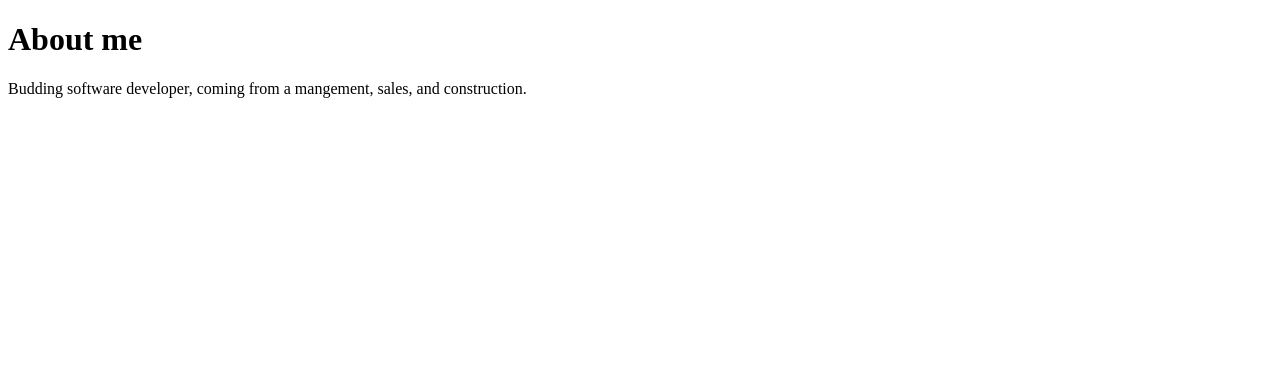
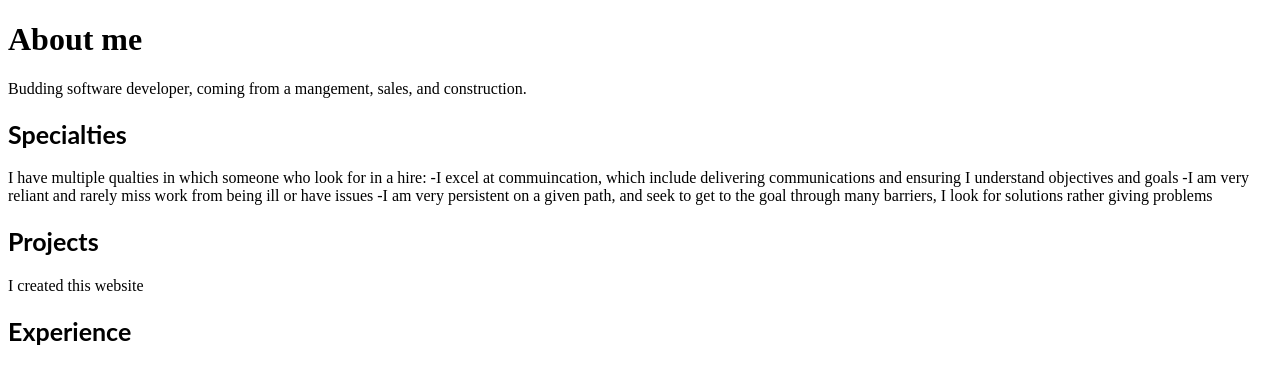
Before and after one commit to DavidMervine/Mywebsite, a plain HTML site: page index.html in a window 1280 px wide. Drawn offline with Linux system fonts and the light colour scheme; a web font is replaced by a local one.

Commit message:
Update index.html

```diff
--- a/index.html
+++ b/index.html
@@ -4,6 +4,11 @@
 <style>
 title{
 	font-family: Lato;
+	font-size: 40px;
+}
+h2{
+	font-family: Lato;
+	font-size: 25px;
 }
 
 </style>
@@ -15,7 +20,17 @@ title{
 <body>
 	<h1>About me</h1>
 		<p>Budding software developer, coming from a mangement, sales, and construction.</p>
+	<h2>Specialties</h2>
+		<p>I have multiple qualties in which someone who look for in a hire:
+		-I excel at commuincation, which include delivering communications and ensuring I understand objectives and goals
+		-I am very reliant and rarely miss work from being ill or have issues
+		-I am very persistent on a given path, and seek to get to the goal through many barriers, I look for solutions rather giving problems
+		</p>
+	<h2>Projects</h2>
+		<p>I created this website</p>
+	<h2>Experience</h2>
+
+
 </body>
 
 </html>
-<!-- HI DAVE!!! -->
```
